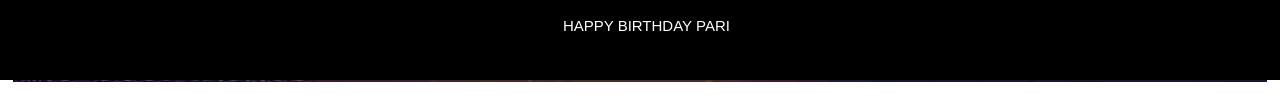
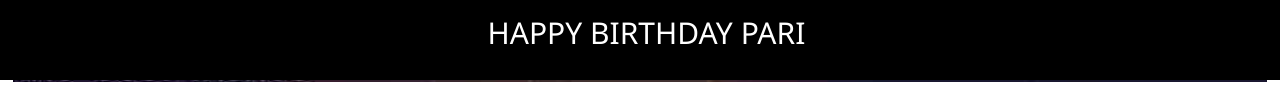
Before and after one commit to abhigyan1996/HNY_PARO_2020, a plain HTML site: page index.html in a window 1280 px wide. Shown: the part 416-521 px from the top of the page. Drawn offline with nearby package versions, Linux system fonts and the light colour scheme.

Commit message:
Update index.html

```diff
--- a/index.html
+++ b/index.html
@@ -172,7 +172,7 @@ $(document).ready(function(){
 <div class="newYear w3-hover-shadow">
   <img src="images/2020.jpg" id="hny">
   <div id="hbd">
-      <p id="hbdpari" class="w3-center"> HAPPY BIRTHDAY PARI</p>
+      <h2 id="hbdpari" class="w3-center w3-padding-8"> HAPPY BIRTHDAY PARI</h2>
   </div>
 </div>
 
```
